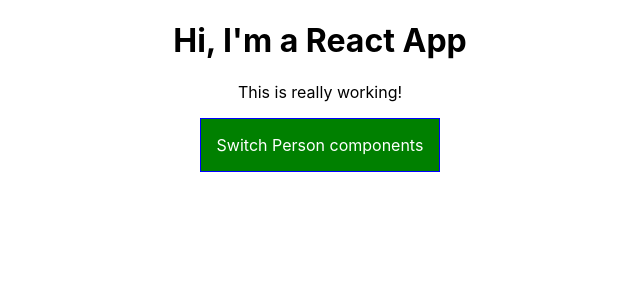
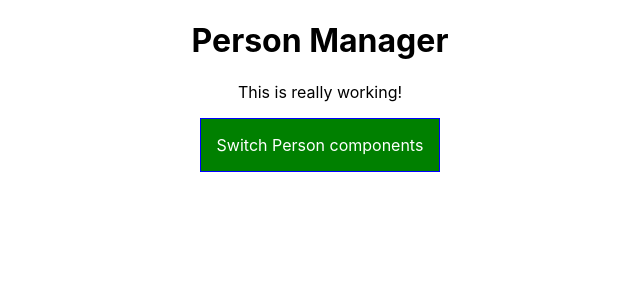
Before and after one commit to KrystianKaminski/react-repetition, a React (Create React App) app: page / in a window 1280 px wide. Shown: the top 300 px of the page, without its empty margins (320-960 px from the left). Built offline with nearby package versions, Linux system fonts and the light colour scheme.

Commit message:
Example of this.props

```diff
--- a/src/components/Cockpit/Cockpit.js
+++ b/src/components/Cockpit/Cockpit.js
@@ -23,7 +23,7 @@
         <div
             className={classes.Cockpit}
         >
-            <h1>Hi, I'm a React App</h1>
+            <h1>{props.title}</h1>
             <p className={assignedClasses.join(' ')}>This is really working!</p>
             <button
                 className={btnClass}
--- a/src/containers/App.js
+++ b/src/containers/App.js
@@ -65,6 +65,7 @@
         className={classes.App}
       >
         <Cockpit
+          title={this.props.appTitle}
           showPersons={this.state.showPersons}
           persons={this.state.persons}
           clicked={this.togglePersonsHandler}
--- a/src/index.js
+++ b/src/index.js
@@ -3,4 +3,4 @@
 import './index.css';
 import App from './containers/App';
 
-ReactDOM.render(<App />, document.getElementById('root'));
+ReactDOM.render(<App appTitle="Person Manager" />, document.getElementById('root'));
```
